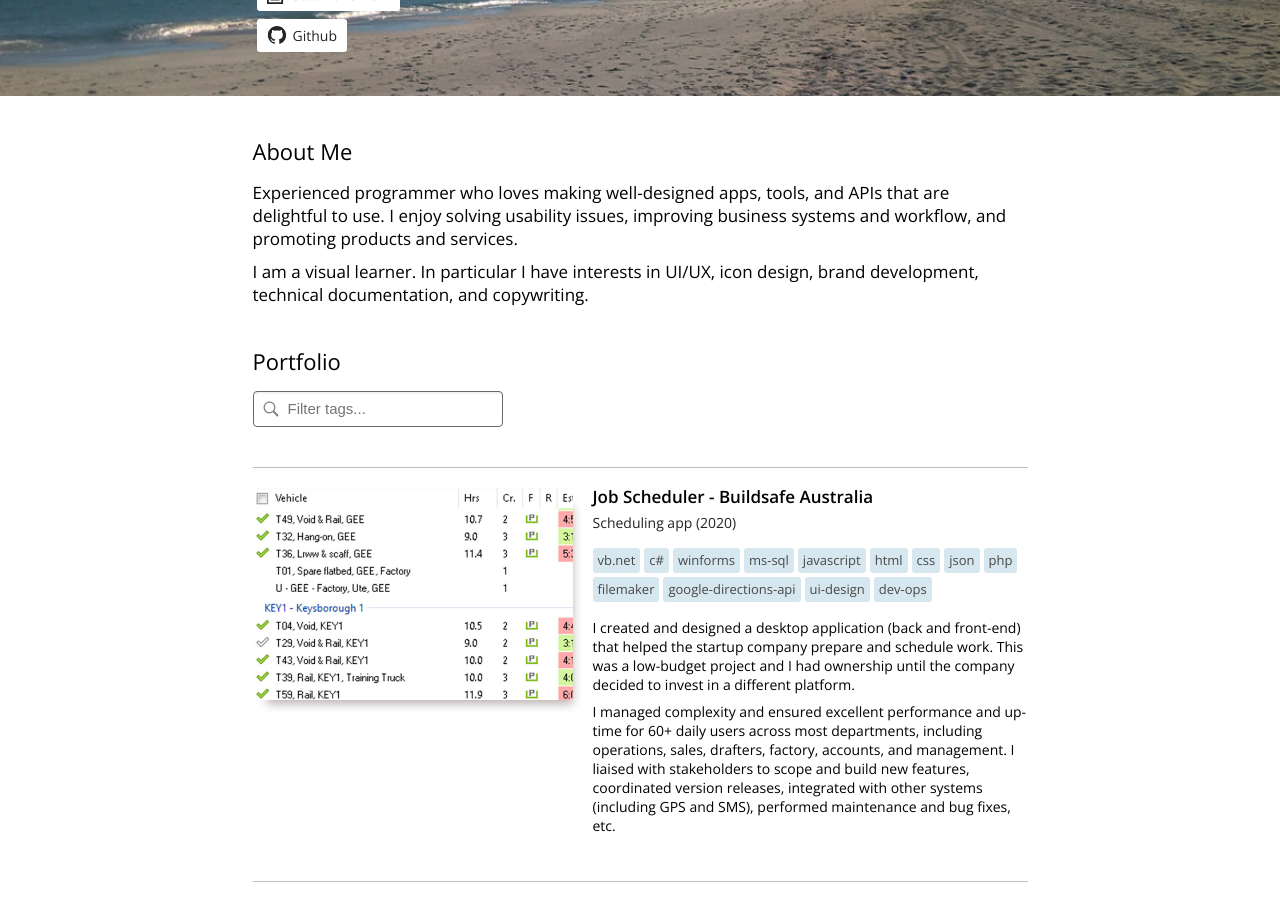
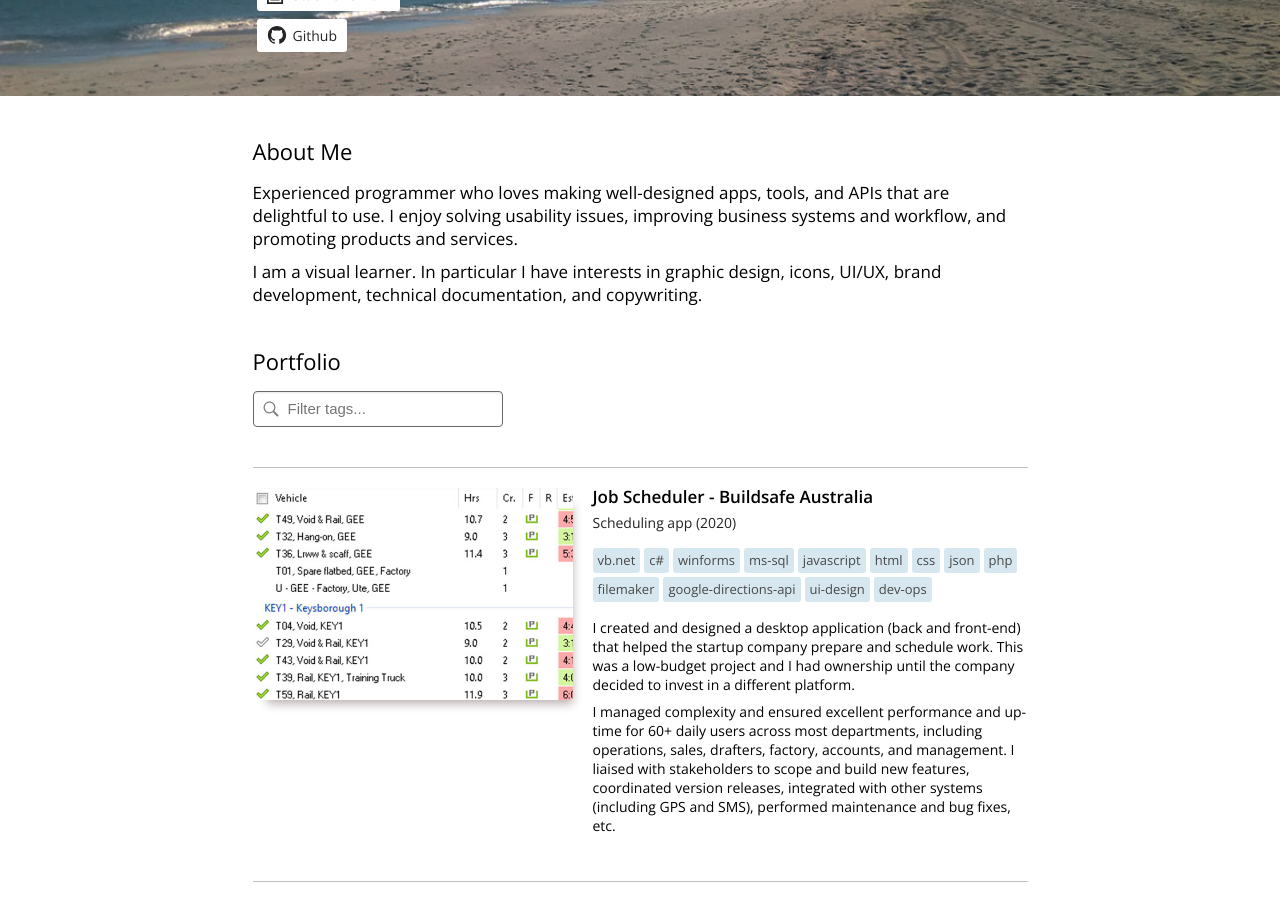
Before and after one commit to CrazyTim/crazytim-portfolio, a Jekyll site: the page built from index.html, in a window 1280 px wide and 900 px high, scrolled down 323 px. Built offline with Jekyll 4.4.1, drawn with Linux system fonts in a browser that asks for light colours.

Commit message:
Tweak about me

```diff
--- a/index.html
+++ b/index.html
@@ -73,7 +73,7 @@ title: 'CrazyTim - Software Developer / Designer'
 
         <p>Experienced programmer who loves making well-designed apps, tools, and APIs that are delightful to use. I enjoy solving usability issues, improving business systems and workflow, and promoting products and services.</p>
 
-        <p>I am a visual learner. In particular I have interests in UI/UX, icon design, brand development, technical documentation, and copywriting.</p>
+        <p>I am a visual learner. In particular I have interests in graphic design, icons, UI/UX, brand development, technical documentation, and copywriting.</p>
 
       </div>
     </section>
```
